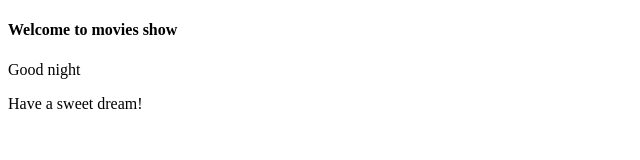
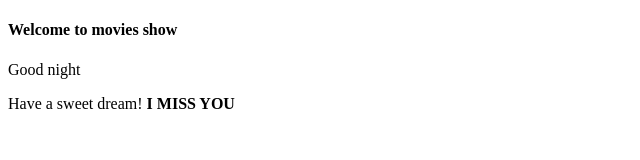
Before and after one commit to lingadharani/moviesname, a plain HTML site: page index.html in a window 1280 px wide. Shown: the whole page, without its empty margins (0-640 px from the left). Drawn offline with Linux system fonts and the light colour scheme.

Commit message:
Update index.html

```diff
--- a/index.html
+++ b/index.html
@@ -9,5 +9,6 @@
     <h4>Welcome to movies show</h4>
     <p>Good night</p>
     <span>Have a sweet dream!</span>
+    <b>I MISS YOU</b>
 </body>
 </html>
```
